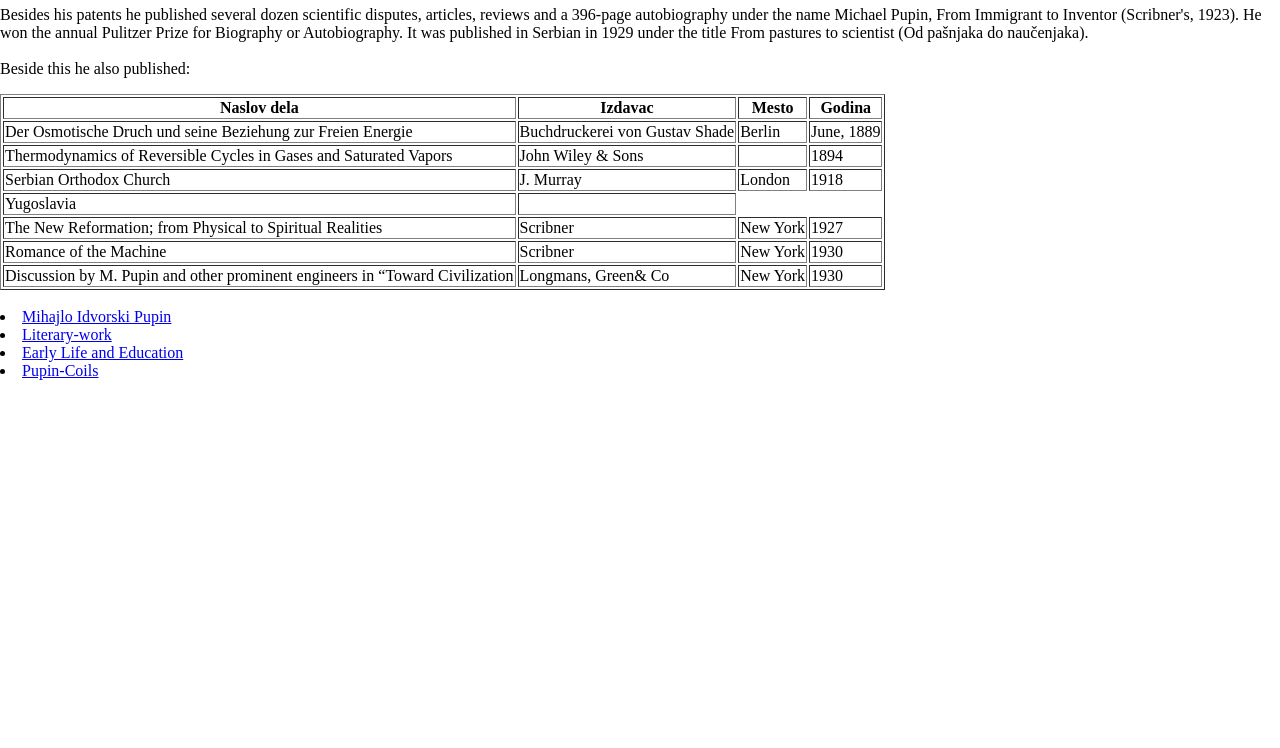
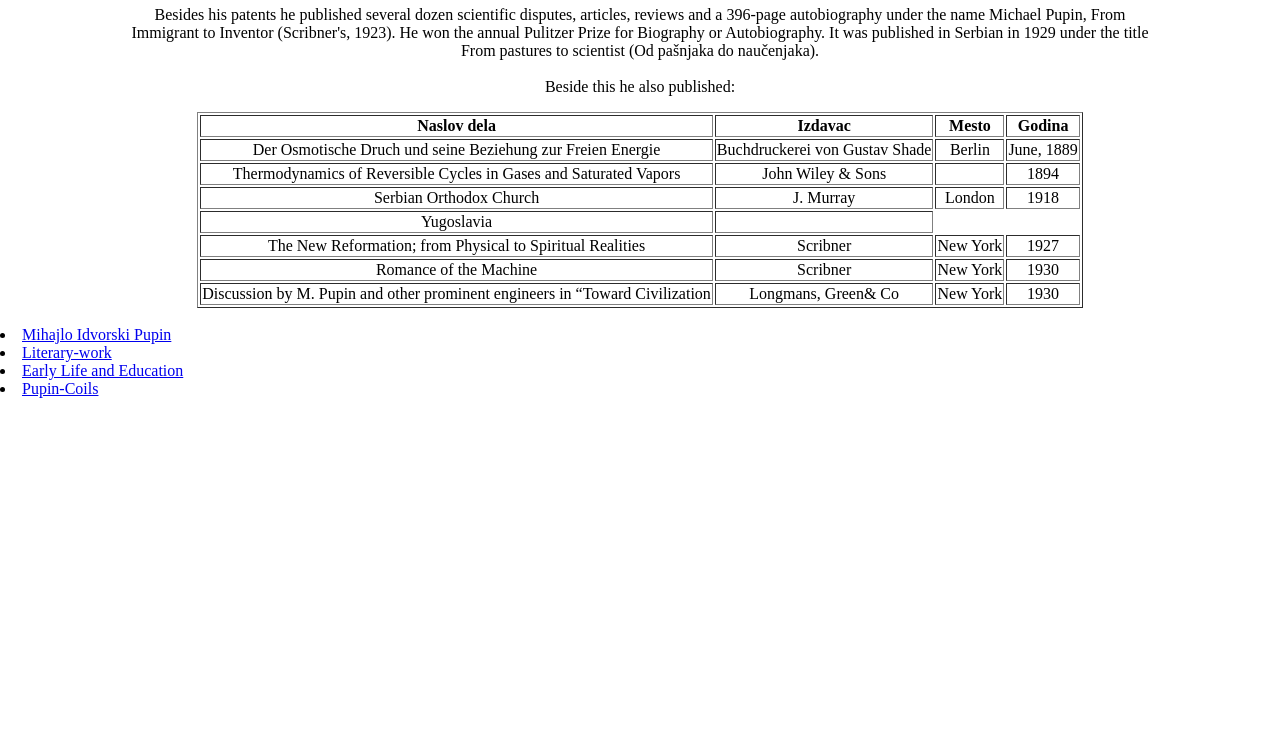
Before and after one commit to kakarrot92/Vezba, a plain HTML site: page literary-work.html in a window 1280 px wide. Shown: the part 52-800 px from the top of the page. Drawn offline with Linux system fonts and the light colour scheme.

Commit message:
commit on origin

```diff
--- a/literary-work.html
+++ b/literary-work.html
@@ -9,16 +9,19 @@
 </head>
 
 <body>
+    <div class="literary-work">
         <h1>Literary-Work</h1>
         <p>Besides his patents he published several dozen scientific disputes, articles, reviews and a 396-page
             autobiography under the name Michael Pupin, From Immigrant to Inventor (Scribner's, 1923). He won the annual
-        Pulitzer Prize for Biography or Autobiography. It was published in Serbian in 1929 under the title From pastures
+            Pulitzer Prize for Biography or Autobiography. It was published in Serbian in 1929 under the title From
+            pastures
             to scientist (Od pašnjaka do naučenjaka).
             <br>
             <br>
 
             Beside this he also published:
         </p>
+    </div>
 
 
 
--- a/style.css
+++ b/style.css
@@ -39,3 +39,14 @@ body{
     text-decoration: none;
     font-size: 20px;
 }
+
+.literary-work {
+    text-align: center;
+    width: 80%;
+    margin: 0 auto;
+}
+
+table {
+    margin: 0 auto;
+    text-align: center;
+}
```
Lines whose indentation alone changed are shown as unchanged.
